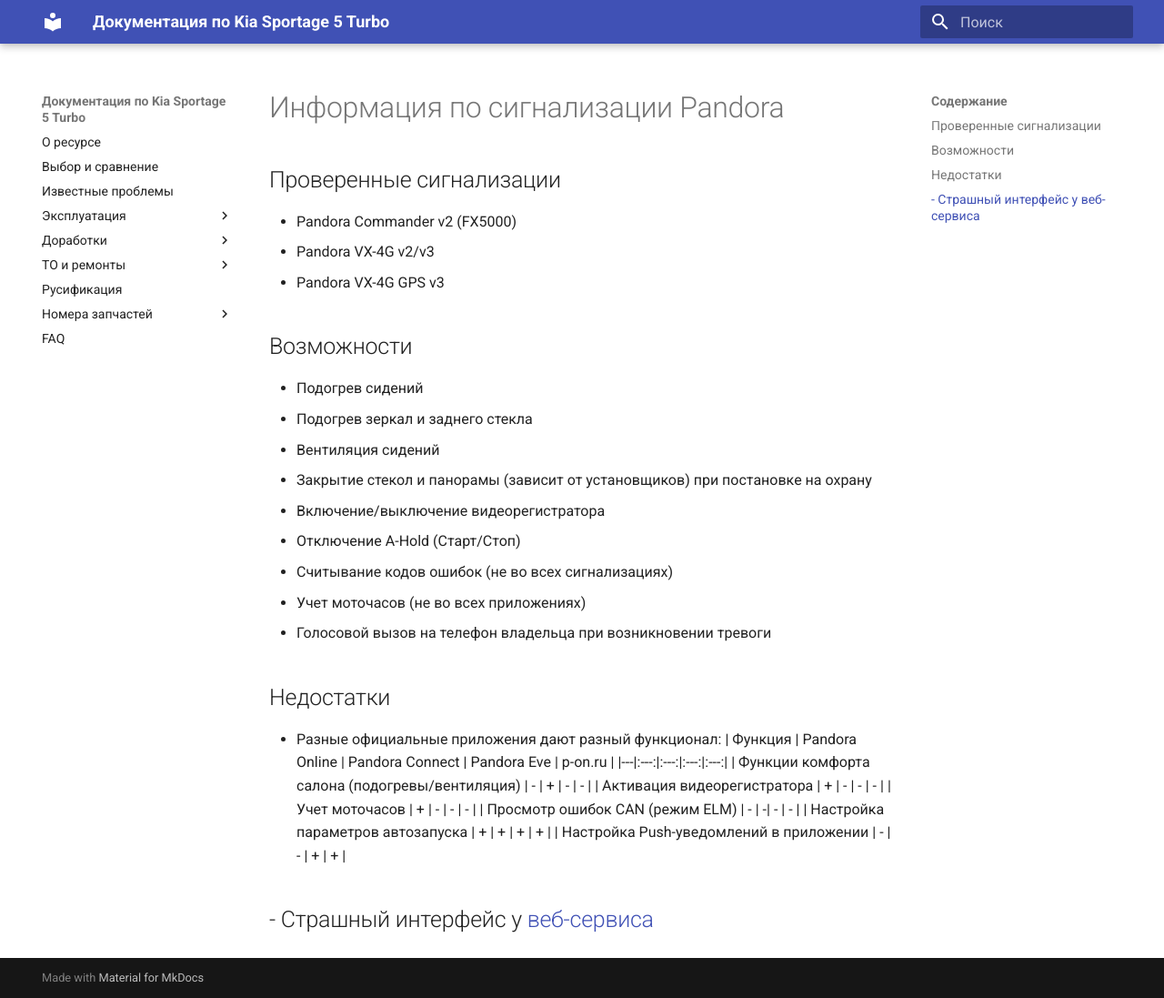
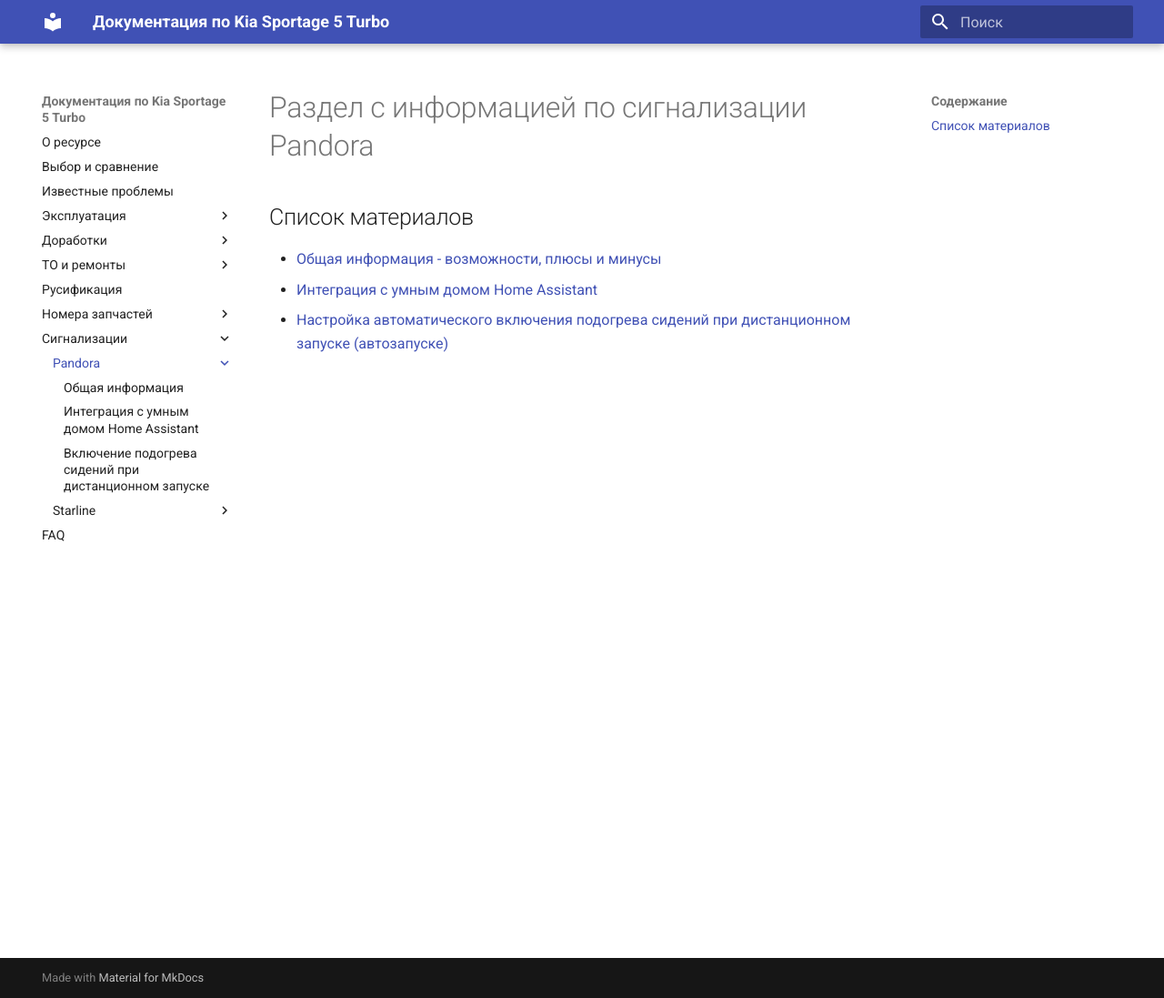
Before and after one commit to kia-sportage-docs/kia-sport5-docs, an MkDocs documentation site: the page built from docs/car_alarm/pandora/index.md, in a window 1280 px wide and 1097 px high. Shown: the whole window at 91% size. Built offline with MkDocs 1.6.1 and Material for MkDocs 9.7.7, drawn with Linux system fonts in a browser that asks for light colours; old or Windows-style settings are respelled for this version of MkDocs.

Commit message:
Добавлена информация по сигнализациям

```diff
--- a/docs/car_alarm/pandora.md
+++ b/docs/car_alarm/pandora/first_info.md
@@ -14,22 +14,21 @@
 -   Закрытие стекол и панорамы (зависит от установщиков) при постановке на охрану
 -   Включение/выключение видеорегистратора
 -   Отключение A-Hold (Старт/Стоп)
--   Считывание кодов ошибок (не во всех сигнализациях)
 -   Учет моточасов (не во всех приложениях)
 -   Голосовой вызов на телефон владельца при возникновении тревоги
+-   [Возможность интеграции с умным домом на базе Home Assistant](pandora_smart_home.md)
 
 
 ## Недостатки
 
 - Разные официальные приложения дают разный функционал:
+
     | Функция | Pandora Online | Pandora Connect | Pandora Eve | p-on.ru |
     |---|:---:|:---:|:---:|:---:|
     | Функции комфорта салона (подогревы/вентиляция) | - | + | - | - |
     | Активация видеорегистратора | + | - | - | - |
     | Учет моточасов | + | - | - | - |
-    | Просмотр ошибок CAN (режим ELM) | - | -| - | - |
     | Настройка параметров автозапуска | + | + | + | + |
     | Настройка Push-уведомлений в приложении | - | - | + | + |
 
 - Страшный интерфейс у [веб-сервиса](https://p-on.ru)
--
--- /dev/null
+++ b/docs/car_alarm/pandora/index.md
@@ -0,0 +1,7 @@
+# Раздел с информацией по сигнализации Pandora
+
+## Список материалов
+
+- [Общая информация - возможности, плюсы и минусы](first_info.md)
+- [Интеграция с умным домом Home Assistant](pandora_smart_home.md)
+- [Настройка автоматического включения подогрева сидений при дистанционном запуске (автозапуске)](heat_autosart.md)
--- a/mkdocs.yml
+++ b/mkdocs.yml
@@ -62,4 +62,14 @@
     - 'Прочее': part/other.md
     - 'Аксессуары': part/accessories.md
     - 'Официальный тюнинг и аксессуары': part/official_tuning.md
+  - 'Сигнализации':
+    - car_alarm/index.md
+    - 'Pandora':
+      - car_alarm/pandora/index.md
+      - 'Общая информация': car_alarm\pandora\first_info.md
+      - 'Интеграция с умным домом Home Assistant': car_alarm/pandora/pandora_smart_home.md
+      - 'Включение подогрева сидений при дистанционном запуске': car_alarm/pandora/heat_autosart.md
+    - 'Starline':
+      - car_alarm/starline/index.md
+      - 'Общая информация': car_alarm/starline/first_info.md
   - 'FAQ': faq.md
```
Also changed, not shown: docs/car_alarm/index.md (added, +4 -0 lines), docs/car_alarm/pandora/heat_autosart.md (added, +41 -0 lines), docs/car_alarm/starline/index.md (added, +5 -0 lines), docs/car_alarm/pandora/pandora_smart_home.md (renamed from docs/car_alarm/pandora_smart_home.md), docs/car_alarm/starline/first_info.md (renamed from docs/car_alarm/starline.md), docs/images/heat_autostart_1.jpg (added), docs/images/heat_autostart_2.jpg (added), docs/images/heat_autostart_3.jpg (added), docs/images/heat_autostart_4.jpg (added), docs/images/heat_autostart_5.jpg (added), docs/images/heat_autostart_6.jpg (added), docs/images/heat_autostart_7.jpg (added).
